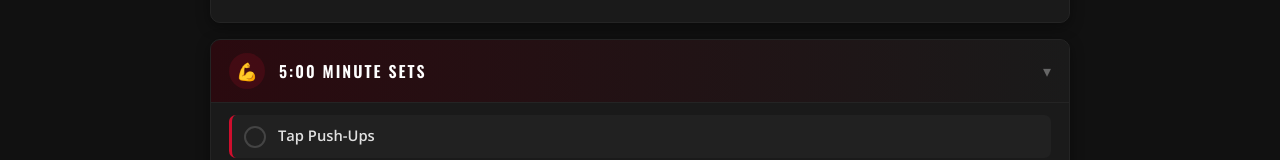
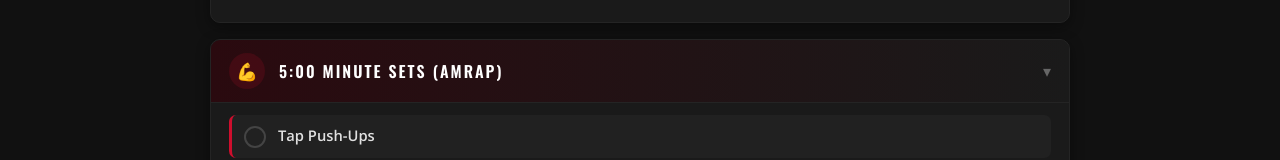
Before and after one commit to jwray5-lab/pldsoccer, a plain HTML site: page dunbar_workout.html in a window 1280 px wide. Shown: the part 643-803 px from the top of the page. Drawn offline with nearby package versions, Linux system fonts and the light colour scheme.

Commit message:
Update Varsity sets label to AMRAP

```diff
--- a/dunbar_workout.html
+++ b/dunbar_workout.html
@@ -365,7 +365,7 @@
   <div class="section-card theme-red">
     <div class="section-header" onclick="toggleSection(this)">
       <div class="section-icon">💪</div>
-      <div class="section-title">5:00 Minute Sets</div>
+      <div class="section-title">5:00 Minute Sets (AMRAP)</div>
     </div>
     <div class="section-body">
       <ul class="exercise-list">
```
